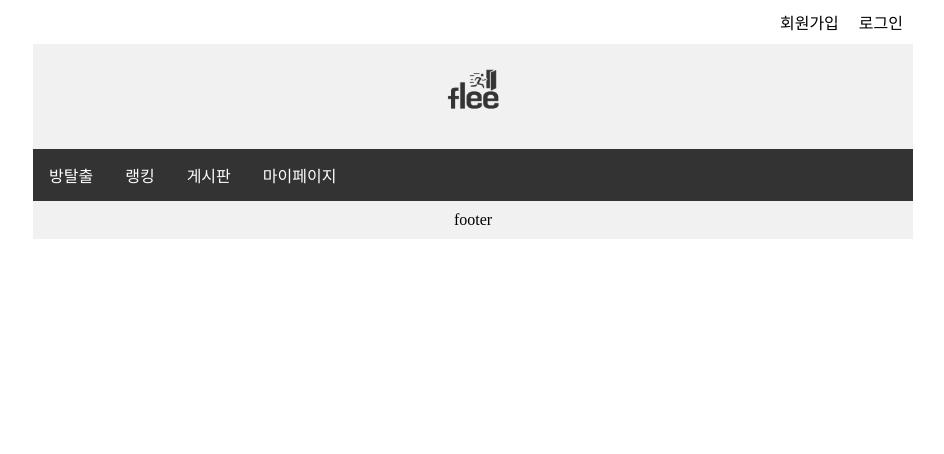
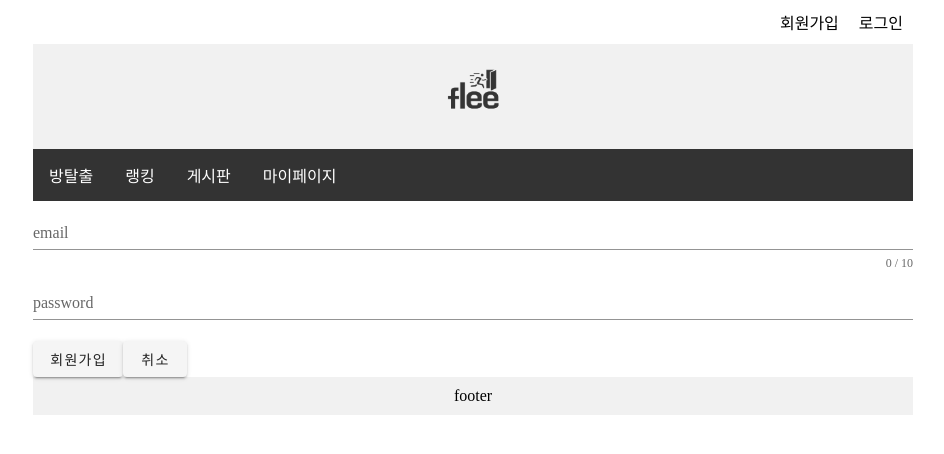
Before and after one commit to CodingIsOurLife/escapeRoom, a Vue app in the folder front/: page /SignUp in a window 1280 px wide. Shown: the top 454 px of the page, without its empty margins (167-1111 px from the left). Built offline with nearby package versions, Linux system fonts and the light colour scheme.

Commit message:
로그인, 회원가입 페이지 생성

```diff
--- a/front/src/components/loginNav.vue
+++ b/front/src/components/loginNav.vue
@@ -1,8 +1,8 @@
 <template>
   <div class="navs">
     <ul class="nav">
-      <li><router-link to="/escape">로그인</router-link></li>
-      <li><router-link to="#">회원가입</router-link></li>
+      <li><router-link to="/login">로그인</router-link></li>
+      <li><router-link to="/SignUp">회원가입</router-link></li>
     </ul>
   </div>
 </template>
--- a/front/src/router/index.js
+++ b/front/src/router/index.js
@@ -3,6 +3,8 @@ import VueRouter from "vue-router";
 import HomeView from "../views/HomeView.vue";
 import board from "../views/board";
 import escape from "../views/escape";
+import Login from "../views/Login";
+import SignUp from "../views/SignUp";
 
 Vue.use(VueRouter);
 
@@ -32,6 +34,16 @@ const routes = [
     name: "escape",
     component: escape,
   },
+  {
+    path: "/login",
+    name: "login",
+    component: Login,
+  },
+  {
+    path: "/SignUp",
+    name: "SignUp",
+    component: SignUp,
+  },
 ];
 
 const router = new VueRouter({
--- /dev/null
+++ b/front/src/views/Login.vue
@@ -0,0 +1,24 @@
+<template>
+  <form>
+    <v-text-field
+      v-model="email"
+      :error-messages="emailErrors"
+      :counter="10"
+      label="email"
+      required
+      @input="$v.name.$touch()"
+      @blur="$v.name.$touch()"
+    ></v-text-field>
+    <v-text-field
+      v-model="password"
+      :error-messages="passwordErrors"
+      label="password"
+      required
+      @input="$v.email.$touch()"
+      @blur="$v.email.$touch()"
+    ></v-text-field>
+
+    <v-btn class="mr-4" @click="submit"> 로그인 </v-btn>
+    <v-btn @click="clear"> 취소 </v-btn>
+  </form>
+</template>
--- /dev/null
+++ b/front/src/views/SignUp.vue
@@ -0,0 +1,24 @@
+<template>
+  <form>
+    <v-text-field
+      v-model="email"
+      :error-messages="emailErrors"
+      :counter="10"
+      label="email"
+      required
+      @input="$v.name.$touch()"
+      @blur="$v.name.$touch()"
+    ></v-text-field>
+    <v-text-field
+      v-model="password"
+      :error-messages="passwordErrors"
+      label="password"
+      required
+      @input="$v.email.$touch()"
+      @blur="$v.email.$touch()"
+    ></v-text-field>
+
+    <v-btn class="mr-4" @click="submit"> 회원가입 </v-btn>
+    <v-btn @click="clear"> 취소 </v-btn>
+  </form>
+</template>
```
